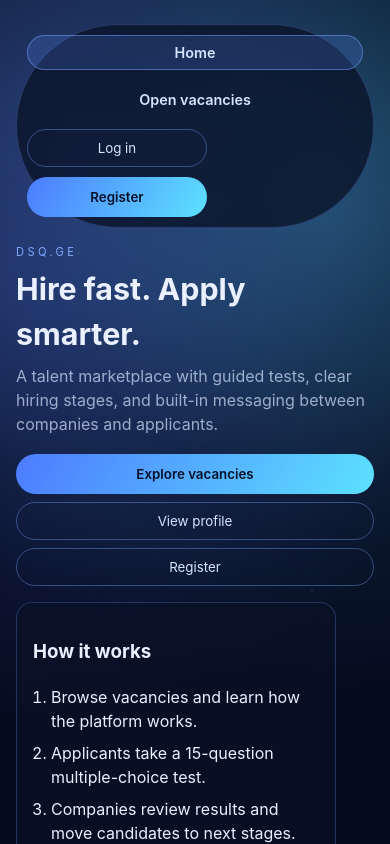
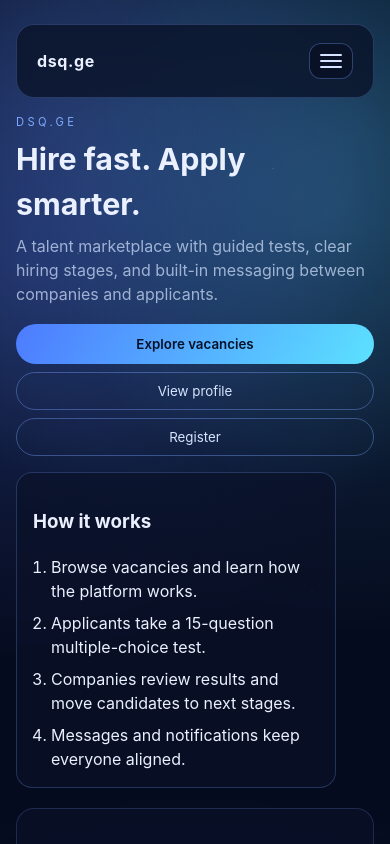
Before and after one commit to ShengeliaGI/dsq.ge, a React (Vite) app: page / in a window 390 px wide. Shown: the top 844 px of the page. Built offline with nearby package versions, Linux system fonts and the light colour scheme; no server answers.

Commit message:
Add mobile burger navigation

```diff
--- a/src/App.css
+++ b/src/App.css
@@ -12,7 +12,8 @@
   position: sticky;
   top: 18px;
   z-index: 2;
-  display: inline-flex;
+  display: flex;
+  flex-direction: column;
   gap: 12px;
   padding: 10px;
   border-radius: 999px;
@@ -20,6 +21,45 @@
   border: 1px solid rgba(120, 160, 255, 0.25);
   backdrop-filter: blur(14px);
   margin-bottom: 24px;
+}
+
+.nav-header {
+  display: none;
+  align-items: center;
+  justify-content: space-between;
+  gap: 12px;
+  padding: 6px 8px;
+}
+
+.nav-brand {
+  font-weight: 700;
+  color: #eaf0ff;
+  letter-spacing: 0.04em;
+}
+
+.nav-burger {
+  border: 1px solid rgba(120, 160, 255, 0.35);
+  background: rgba(8, 16, 36, 0.8);
+  border-radius: 12px;
+  padding: 10px;
+  display: grid;
+  gap: 4px;
+  cursor: pointer;
+}
+
+.nav-burger span {
+  display: block;
+  width: 22px;
+  height: 2px;
+  background: #d6e4ff;
+  border-radius: 999px;
+}
+
+.nav-content {
+  display: inline-flex;
+  gap: 12px;
+  align-items: center;
+  flex-wrap: wrap;
 }
 
 .nav-auth {
@@ -1320,15 +1360,33 @@ input::placeholder {
   }
   .top-nav {
     width: 100%;
-    flex-wrap: wrap;
-    justify-content: space-between;
+    border-radius: 18px;
+    padding: 12px;
+  }
+  .nav-header {
+    display: flex;
+  }
+  .nav-content {
+    width: 100%;
+    display: none;
+    flex-direction: column;
+    align-items: stretch;
+  }
+  .nav-content.nav-open {
+    display: flex;
   }
   .nav-auth {
-    flex-wrap: wrap;
+    flex-direction: column;
+    align-items: stretch;
   }
   .nav-button {
-    padding: 8px 14px;
-    font-size: 0.9rem;
+    padding: 10px 14px;
+    font-size: 0.95rem;
+    width: 100%;
+    justify-content: center;
+  }
+  .nav-role {
+    margin-left: 0;
   }
   .company-panel {
     padding: 20px;
--- a/src/components/TopNav.jsx
+++ b/src/components/TopNav.jsx
@@ -1,3 +1,5 @@
+import { useState } from 'react'
+
 const TopNav = ({
   page,
   onNavigate,
@@ -7,19 +9,42 @@ const TopNav = ({
   isAuthed,
   onAuthRegister,
   onAuthLogin,
-}) => (
+}) => {
+  const [isOpen, setIsOpen] = useState(false)
+
+  const handleNavigate = (nextPage) => {
+    onNavigate(nextPage)
+    setIsOpen(false)
+  }
+
+  return (
     <nav className="top-nav">
+      <div className="nav-header">
+        <span className="nav-brand">dsq.ge</span>
+        <button
+          className="nav-burger"
+          type="button"
+          aria-label="Toggle navigation"
+          aria-expanded={isOpen}
+          onClick={() => setIsOpen((prev) => !prev)}
+        >
+          <span />
+          <span />
+          <span />
+        </button>
+      </div>
+      <div className={isOpen ? 'nav-content nav-open' : 'nav-content'}>
         <button
           className={page === 'home' ? 'nav-button active' : 'nav-button'}
           type="button"
-      onClick={() => onNavigate('home')}
+          onClick={() => handleNavigate('home')}
         >
           Home
         </button>
         <button
           className={page === 'vacancies' ? 'nav-button active' : 'nav-button'}
           type="button"
-      onClick={() => onNavigate('vacancies')}
+          onClick={() => handleNavigate('vacancies')}
         >
           Open vacancies
         </button>
@@ -28,21 +53,21 @@ const TopNav = ({
             <button
               className={page === 'tests' ? 'nav-button active' : 'nav-button'}
               type="button"
-          onClick={() => onNavigate('tests')}
+              onClick={() => handleNavigate('tests')}
             >
               Tests
             </button>
             <button
               className={page === 'profile' ? 'nav-button active' : 'nav-button'}
               type="button"
-          onClick={() => onNavigate('profile')}
+              onClick={() => handleNavigate('profile')}
             >
               Profile
             </button>
             <button
               className={page === 'messages' ? 'nav-button active' : 'nav-button'}
               type="button"
-          onClick={() => onNavigate('messages')}
+              onClick={() => handleNavigate('messages')}
             >
               Messages
               {notificationCount > 0 && (
@@ -53,7 +78,7 @@ const TopNav = ({
               <button
                 className={page === 'cvs' ? 'nav-button active' : 'nav-button'}
                 type="button"
-            onClick={() => onNavigate('cvs')}
+                onClick={() => handleNavigate('cvs')}
               >
                 CVs
               </button>
@@ -62,7 +87,7 @@ const TopNav = ({
               <button
                 className={page === 'company' ? 'nav-button active' : 'nav-button'}
                 type="button"
-            onClick={() => onNavigate('company')}
+                onClick={() => handleNavigate('company')}
               >
                 Company
               </button>
@@ -74,7 +99,7 @@ const TopNav = ({
               <button
                 className={page === 'admin' ? 'nav-button active' : 'nav-button'}
                 type="button"
-            onClick={() => onNavigate('admin')}
+                onClick={() => handleNavigate('admin')}
               >
                 Admin panel
               </button>
@@ -90,7 +115,9 @@ const TopNav = ({
             </button>
           </div>
         )}
+      </div>
     </nav>
   )
+}
 
 export default TopNav
```
Lines whose indentation alone changed are shown as unchanged.
